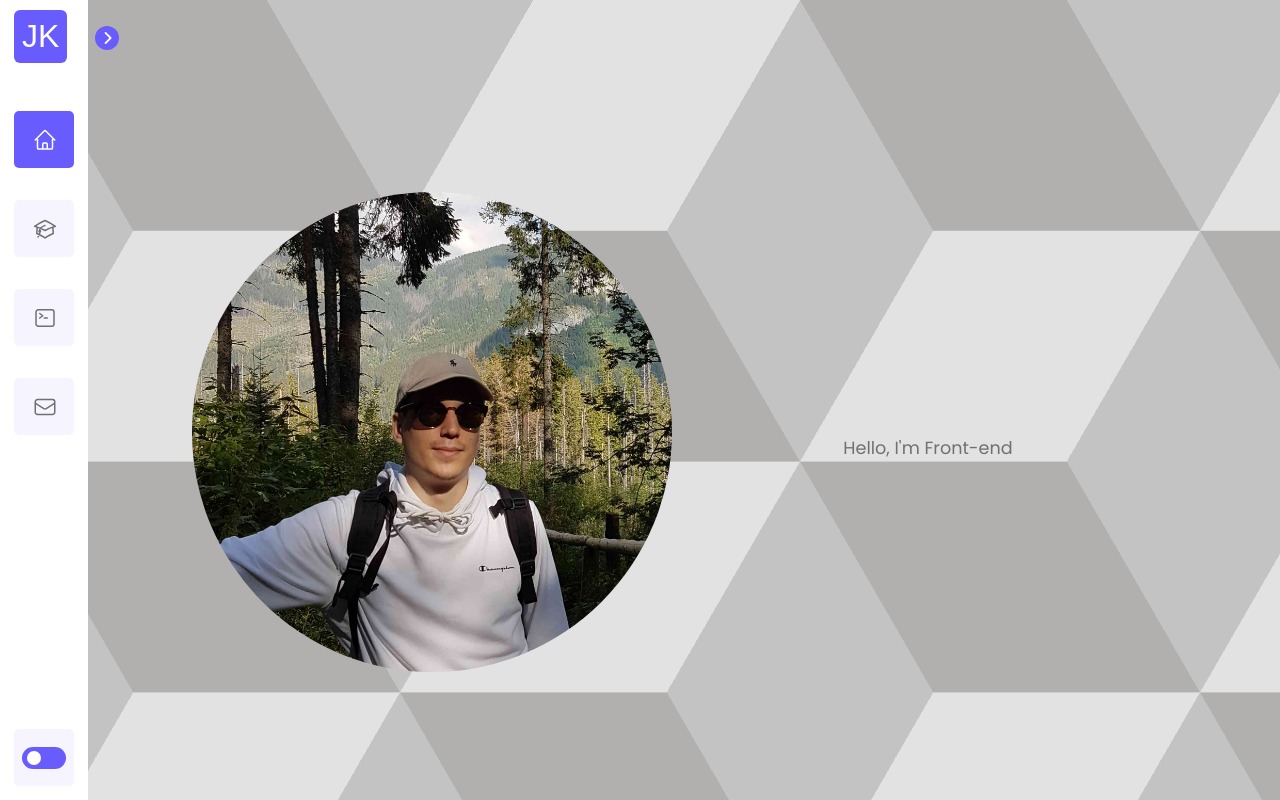
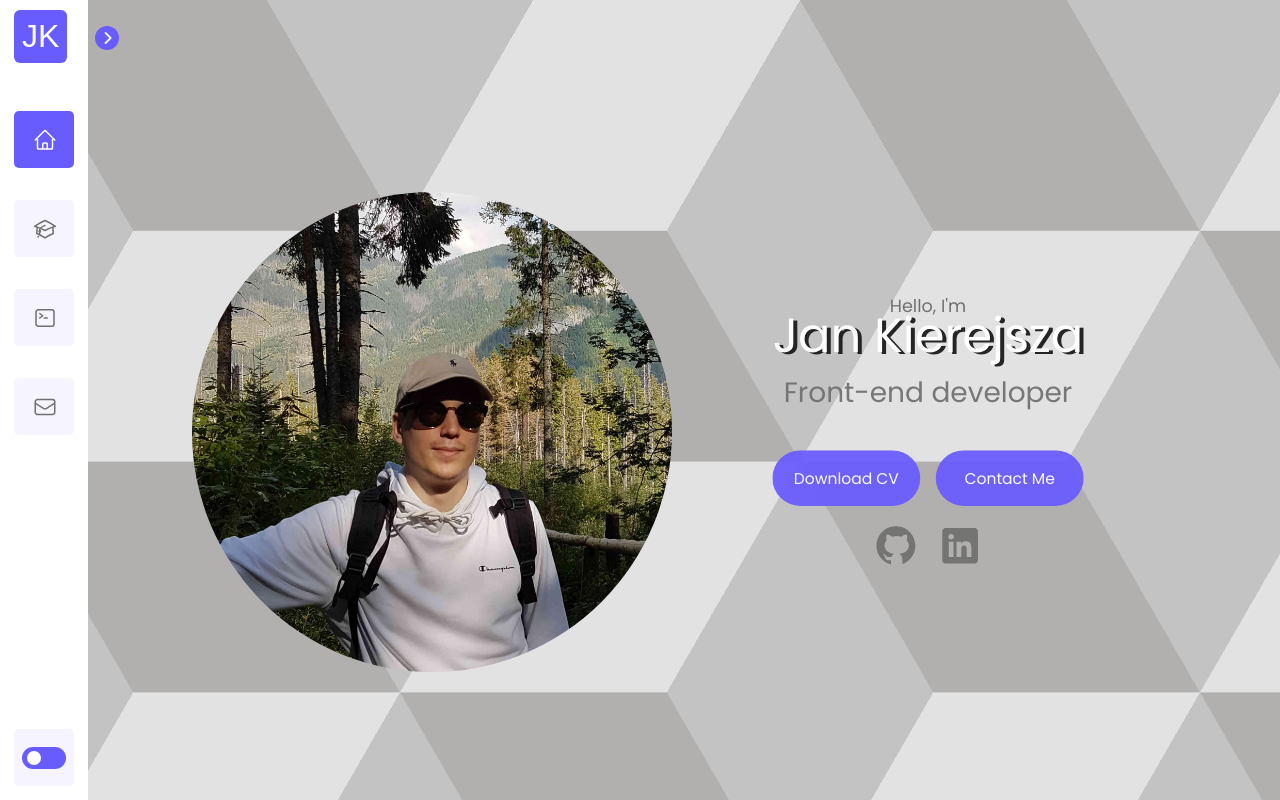
Before and after one commit to jankier/portfolio, a React (Vite) app in the folder portfolio-website/: page / in a window 1280 px wide. Shown: the top 800 px of the page. Built offline with nearby package versions, Linux system fonts and the light colour scheme; a web font is replaced by a local one.

Commit message:
bug-fixing

```diff
--- a/portfolio-website/src/components/About/About.css
+++ b/portfolio-website/src/components/About/About.css
@@ -49,9 +49,10 @@
 }
 
 .about {
+  display: flex;
+  justify-content: center;
   transition: 0.5s ease-in-out;
   user-select: none;
-  height: 100%;
 }
 
 .about-section {
@@ -60,7 +61,8 @@
   padding-top: 12rem;
   padding-bottom: 12rem;
   width: 80%;
-  margin: auto;
+  justify-content: center;
+  align-items: center;
 }
 
 .profile-img-text {
--- a/portfolio-website/src/index.css
+++ b/portfolio-website/src/index.css
@@ -2,7 +2,6 @@
 
 body,
 html {
-  overflow-x: hidden;
   font-family: "Poppins", sans-serif;
   font-weight: 400;
   height: 100%;
```
